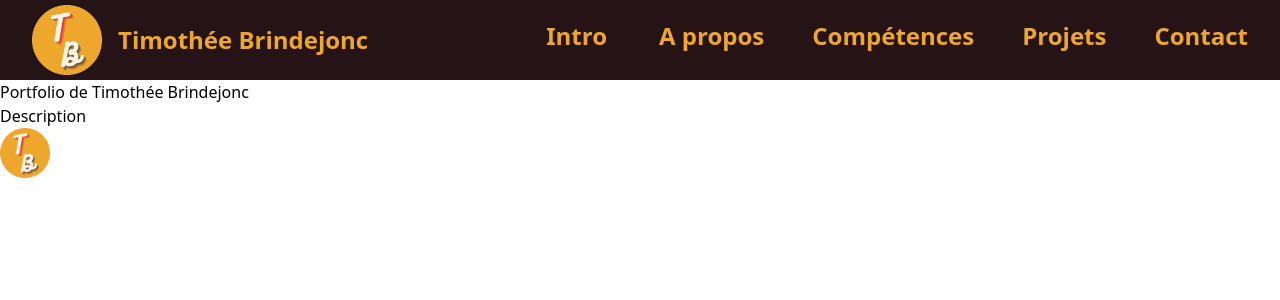
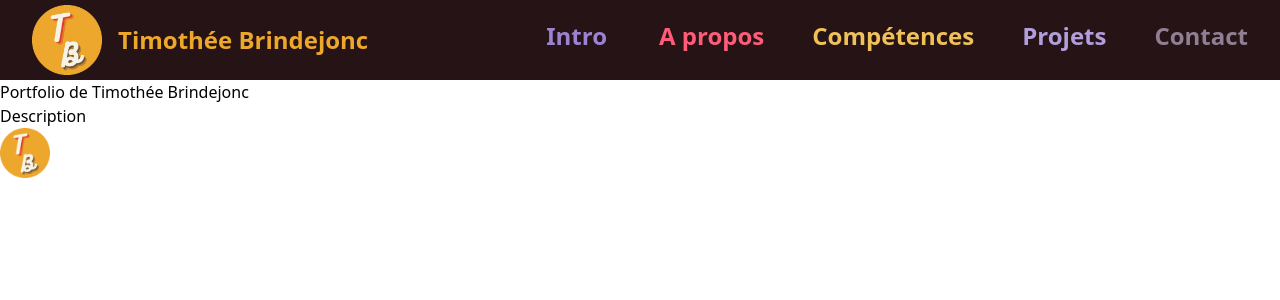
Before and after one commit to Timeuh/Portfolio-V1, a React (Vite) app: page / in a window 1280 px wide. Shown: the top 300 px of the page. Built offline with nearby package versions, Linux system fonts and the light colour scheme.

Commit message:
style: change color of section titles

```diff
--- a/src/components/Navbar.jsx
+++ b/src/components/Navbar.jsx
@@ -1,19 +1,19 @@
-import image from "../../public/icon.png";
+import icon from "../../public/icon.png";
 
 function Navbar() {
 
     return (
         <div id="navbar" className="navbar">
             <div className="flex flex-row space-x-4 items-center">
-                <img src={image} alt='image' width="70" height="70"/>
+                <img src={icon} alt='image' width="70" height="70"/>
                 <h1>Timothée Brindejonc</h1>
             </div>
             <div className="flex flex-row space-x-12 items-center">
-                <a href="#intro" className="navbar-item">Intro</a>
-                <a href="#about" className="navbar-item">A propos</a>
-                <a href="#skills" className="navbar-item">Compétences</a>
-                <a href="#projects" className="navbar-item">Projets</a>
-                <a href="#contact" className="navbar-item">Contact</a>
+                <a href="#intro" className="navbar-item text-martinique-500">Intro</a>
+                <a href="#about" className="navbar-item text-monza-400">A propos</a>
+                <a href="#skills" className="navbar-item text-fuel-yellow-300">Compétences</a>
+                <a href="#projects" className="navbar-item text-bleached-cedar-400">Projets</a>
+                <a href="#contact" className="navbar-item text-thunder-400">Contact</a>
             </div>
         </div>
     );
```
